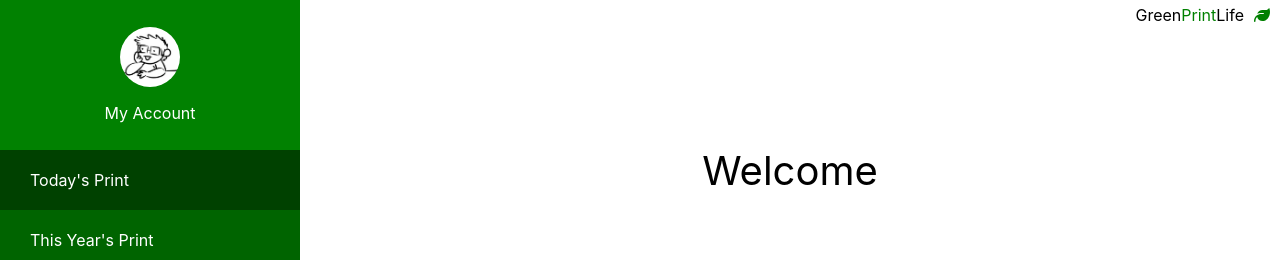
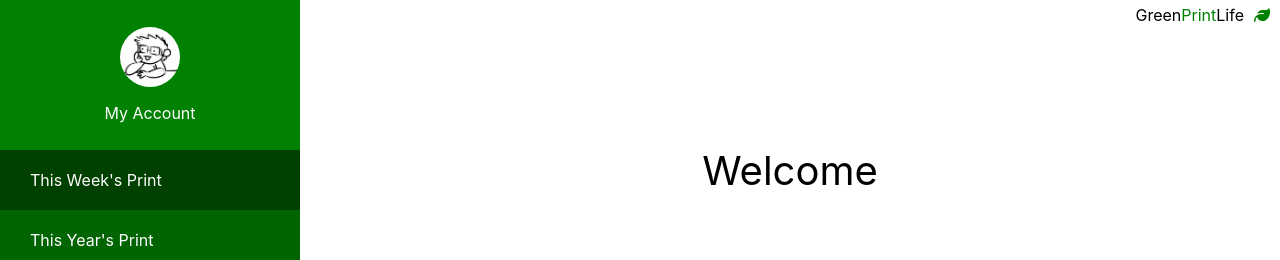
Before and after one commit to hgao080/DEVS-hack-a-thon, a React (Create React App) app in the folder carbon-calculator/: page /dashboard in a window 1280 px wide. Shown: the top 260 px of the page. Built offline with nearby package versions, Linux system fonts and the light colour scheme.

Commit message:
Fixed a minor mistake in sidebar

```diff
--- a/carbon-calculator/src/Components/SidebarData.js
+++ b/carbon-calculator/src/Components/SidebarData.js
@@ -1,6 +1,6 @@
 export const SidebarData = [
   {
-    title: "Today's Print",
+    title: "This Week's Print",
     link: "/dashboard"
   },
   {
```
